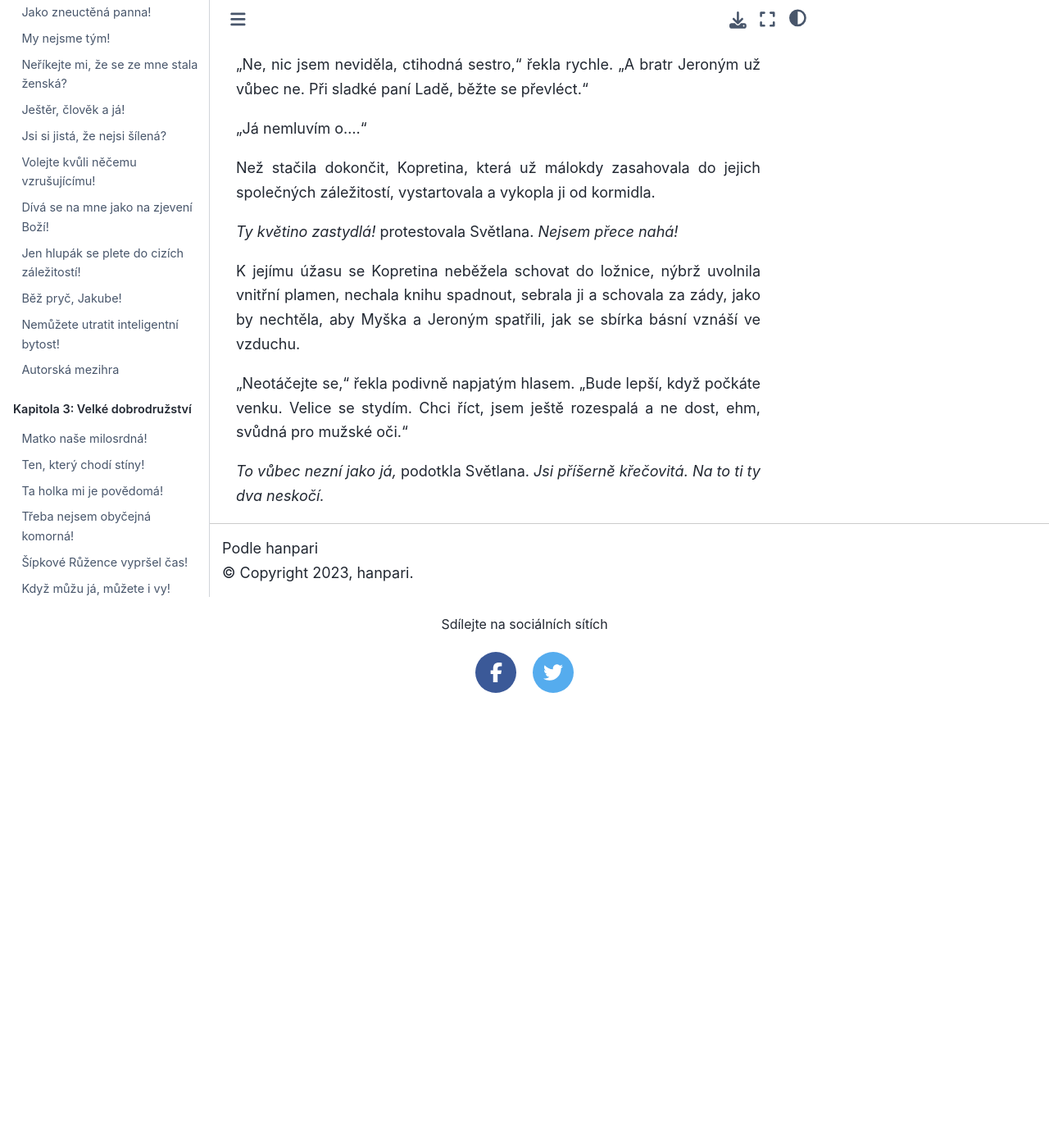
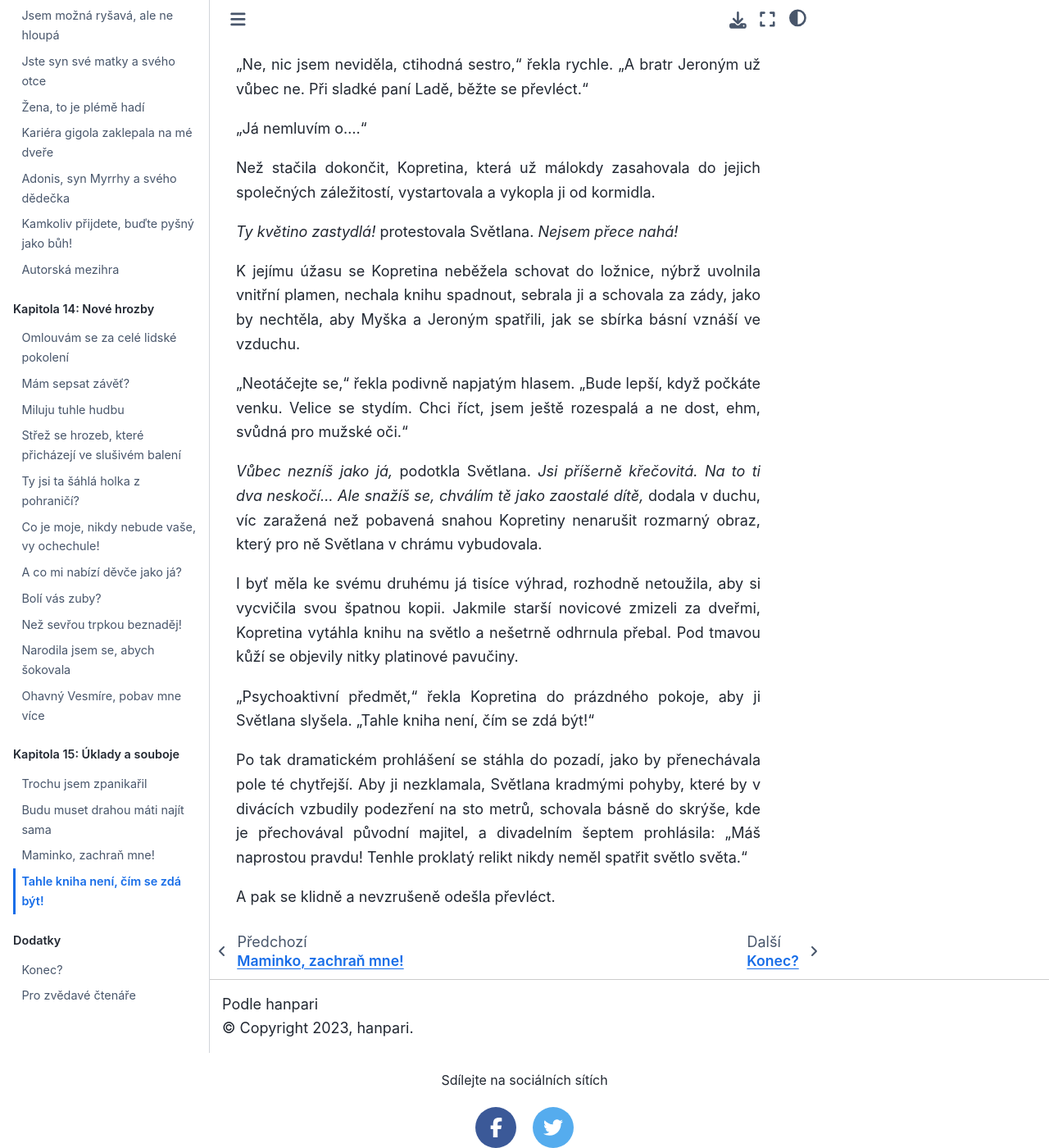
Before and after one commit to hanpari/sest-spolecniku, a Sphinx documentation site: the page built from source/sest_spolecniku/015-uklady-a-souboje/04.md, in a window 1280 px wide and 1400 px high, scrolled down 5022 px. Shown: the whole window at 82% size. Built offline with Sphinx 7.4.7 and the Sphinx Book theme 1.1.4, drawn with Linux system fonts in a browser that asks for light colours; before the commit the page ends 5867 px from its top, so only the background shows below that; some of the changed text lies outside the part shown.

```diff
--- a/source/sest_spolecniku/015-uklady-a-souboje/04.md
+++ b/source/sest_spolecniku/015-uklady-a-souboje/04.md
@@ -1,4 +1,4 @@
-#
+# Tahle kniha není, čím se zdá být!
 
 Sotva se osprchovala a pečlivě pověsila své oblečení, Světlana vklouzla do stylového pyžama **Šik&Šik**. Ona sama by dala přednost svůdné noční košili, ale Benjamín Julius zůstal nekompromisní. Se skřípáním zubů povolil, aby umělá inteligence pro ni navrhla rudé přiléhavé šaty *a la* svůdnice, i když, jak několikrát zdůraznil, **Šik&Šik** ve svých klientech nikdy nehledal *sex appeal* nýbrž výkonnost - ovšem, představa noční košile v Benjamínovi vzbuzovala takový odpor, že raději přistoupila na plichtu, i když se ve funkčním, leč málo smyslném pyžamu cítila jako v pytli brambor.
 
@@ -113,4 +113,12 @@ K jejímu úžasu se Kopretina neběžela schovat do ložnice, nýbrž uvolnila
 
 "Neotáčejte se," řekla podivně napjatým hlasem. "Bude lepší, když počkáte venku. Velice se stydím. Chci říct, jsem ještě rozespalá a ne dost, ehm, svůdná pro mužské oči."
 
-*To vůbec nezní jako já,* podotkla Světlana.  *Jsi příšerně křečovitá. Na to ti ty dva neskočí.*
+*Vůbec nezníš jako já,* podotkla Světlana.  *Jsi příšerně křečovitá. Na to ti dva neskočí... Ale snažíš se, chválím tě jako zaostalé dítě,* dodala v duchu, víc zaražená než pobavená snahou Kopretiny nenarušit rozmarný obraz, který pro ně Světlana v chrámu vybudovala.
+
+I byť měla ke svému druhému já tisíce výhrad, rozhodně netoužila, aby si vycvičila svou špatnou kopii. Jakmile starší novicové zmizeli za dveřmi, Kopretina vytáhla knihu na světlo a nešetrně odhrnula přebal. Pod tmavou kůží se objevily nitky platinové pavučiny.
+
+"Psychoaktivní předmět," řekla Kopretina do prázdného pokoje, aby ji Světlana slyšela. "Tahle kniha není, čím se zdá být!"
+
+Po tak dramatickém prohlášení se stáhla do pozadí, jako by přenechávala pole té chytřejší. Aby ji nezklamala, Světlana kradmými pohyby, které by v divácích vzbudily podezření na sto metrů, schovala básně do skrýše, kde je přechovával původní majitel, a divadelním šeptem prohlásila: "Máš naprostou pravdu! Tenhle proklatý relikt nikdy neměl spatřit světlo světa."
+
+A pak se klidně a nevzrušeně odešla převléct.
```
Also changed, not shown: source/index.rst (+11 -0 lines), source/sest_spolecniku/pokracovani.md (+1 -1 lines).
